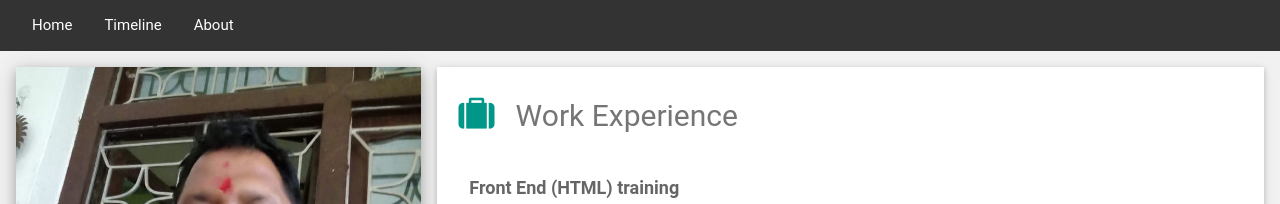
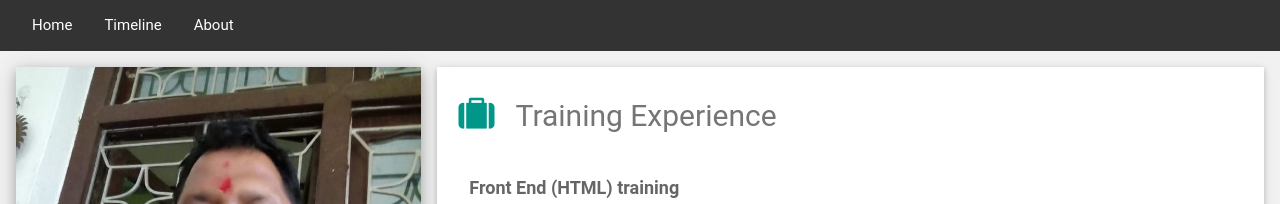
Before and after one commit to faujikppandey/presidents-of-india, a plain HTML site: page about.html in a window 1280 px wide. Shown: the top 204 px of the page. Drawn offline with Linux system fonts and the light colour scheme.

Commit message:
AIRSUP-1111:- details to be entered

```diff
--- a/about.html
+++ b/about.html
@@ -106,7 +106,7 @@
 
             <div class="president-container president-card president-white president-margin-bottom">
                 <h2 class="president-text-grey president-padding-16"><i
-                        class="fa fa-suitcase fa-fw president-margin-right president-xxlarge president-text-teal"></i>Work
+                        class="fa fa-suitcase fa-fw president-margin-right president-xxlarge president-text-teal"></i>Training
                     Experience</h2>
                 <div class="president-container">
                     <h5 class="president-opacity"><b>Front End (HTML) training</b></h5>
```
